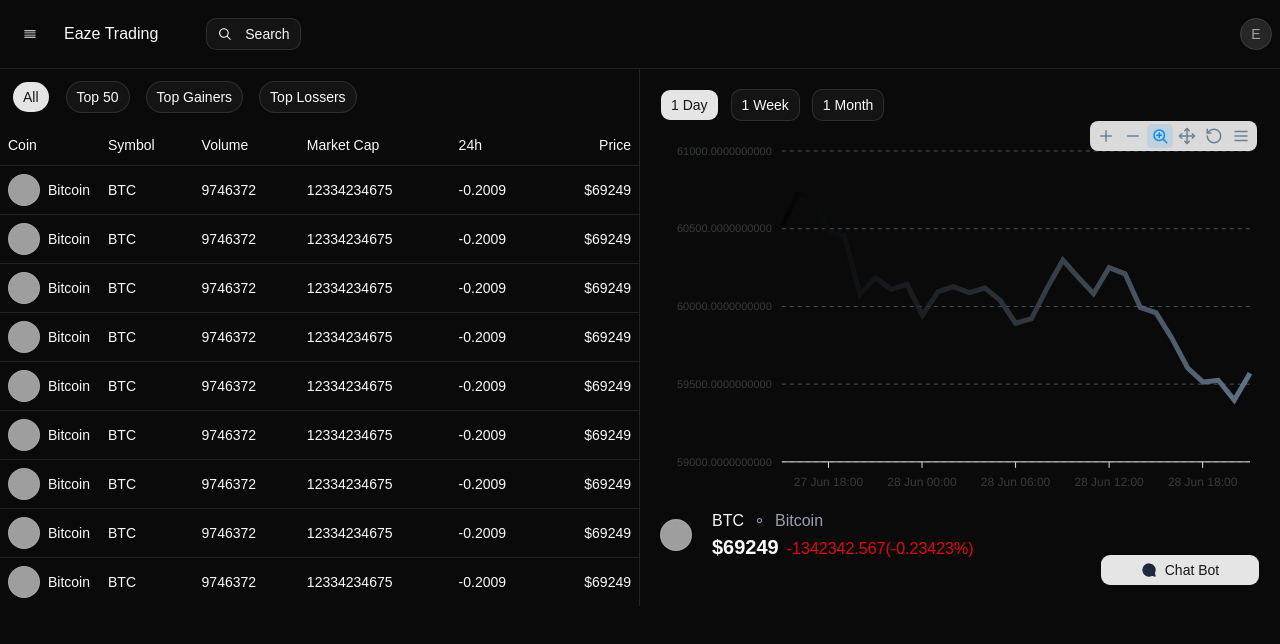
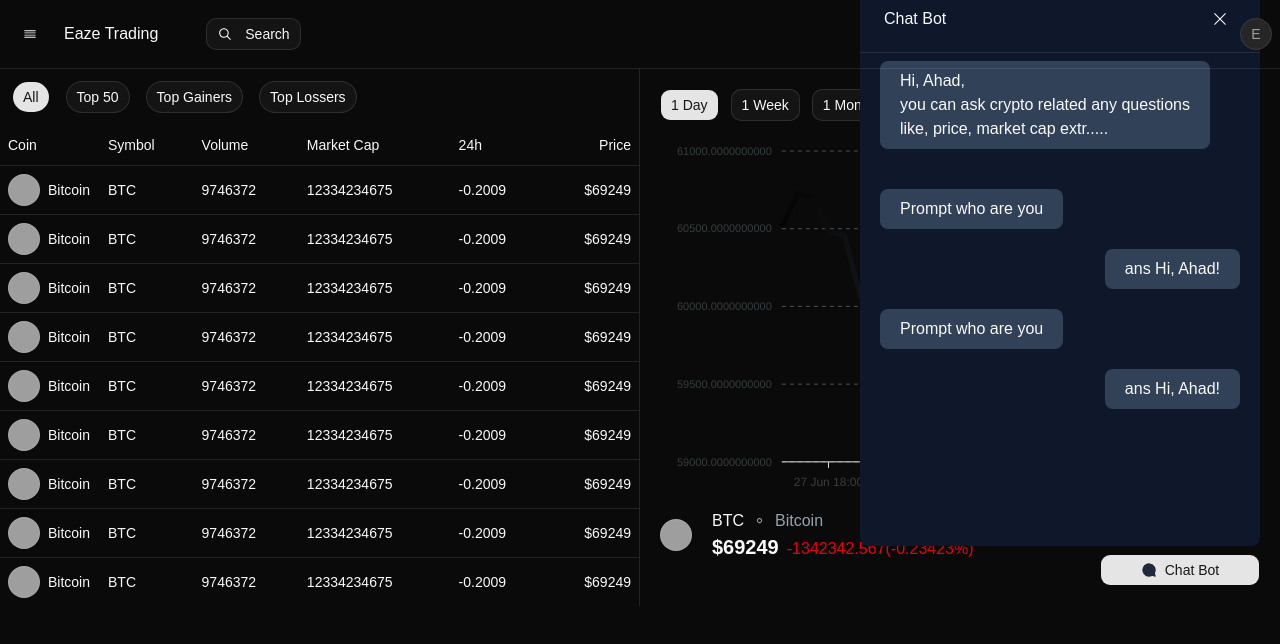
Before and after one commit to AshfaaqMohammed/eazetrading-frontend, a React (Vite) app: page / in a window 1280 px wide. Shown: the top 644 px of the page. Built offline with nearby package versions, Linux system fonts and the light colour scheme; grey boxes are pictures that could not be loaded.

Commit message:
completed till 1.47

```diff
--- a/src/page/Home/Home.jsx
+++ b/src/page/Home/Home.jsx
@@ -3,7 +3,7 @@ import React, { useState } from 'react'
 import AssetTable from './AssetTable';
 import StockChart from './StockChart';
 import { Avatar, AvatarImage } from '@/components/ui/avatar';
-import { DotIcon } from '@radix-ui/react-icons';
+import { Cross1Icon, DotIcon } from '@radix-ui/react-icons';
 import { MessageCircle } from 'lucide-react';
 
 const Home = () => {
@@ -64,6 +64,37 @@ const Home = () => {
                 </div>
             </div>
             <section className='absolute bottom-5 right-5 z-40 flex flex-col justify-end items-end gap-2'>
+
+                <div className='rounded-md w-[20rem] md:w-[25rem] lg:w-[25rem] h-[70vh] bg-slate-900'>
+                    <div className="flex justify-between items-center border-b px-6 h-[12%]">
+                        <p>Chat Bot</p>
+                        <Button variant='ghost' size="icon">
+                            <Cross1Icon />
+                        </Button>
+                    </div>
+                    <div className='h-[76%] flex flex-col overflow-y-auto gap-5 px-5 py-2 scroll-container'>
+                        <div className="self-start pb-5 w-auto">
+                            <div className="justify-end self-end px-5 py-2 rounded-md bg-slate-700 w-auto">
+                                <p>Hi, Ahad,</p>
+                                <p>you can ask crypto related any questions</p>
+                                <p>like, price, market cap extr.....</p>
+                            </div>
+                        </div>
+
+                        {[1, 1, 1, 1].map((item, i) => (
+                            <div key={i} className={`${i % 2 == 0 ? "self-start" : "self-end"} "pb-5 w-auto"`}>
+
+                                {i % 2 == 0 ? <div className="justify-end self-end px-5 py-2 rounded-md bg-slate-700 w-auto">
+                                    <p>Prompt who are you</p>
+                                </div> : <div className="justify-end self-end px-5 py-2 rounded-md bg-slate-700 w-auto">
+                                    <p>ans Hi, Ahad!</p>
+                                </div>}
+                            </div>
+                        ))}
+
+                    </div>
+                </div>
+
                 <div className='relative w-[10rem] cursor-pointer group'>
                     <Button className="w-full h-[2rem] gap-2 items-center">
                         <MessageCircle size={30} className='fill-[#1e293b] -rotate-90 stroke-none group-hover:file-[#1a1a1a]'></MessageCircle>
```
Lines whose indentation alone changed are shown as unchanged.
